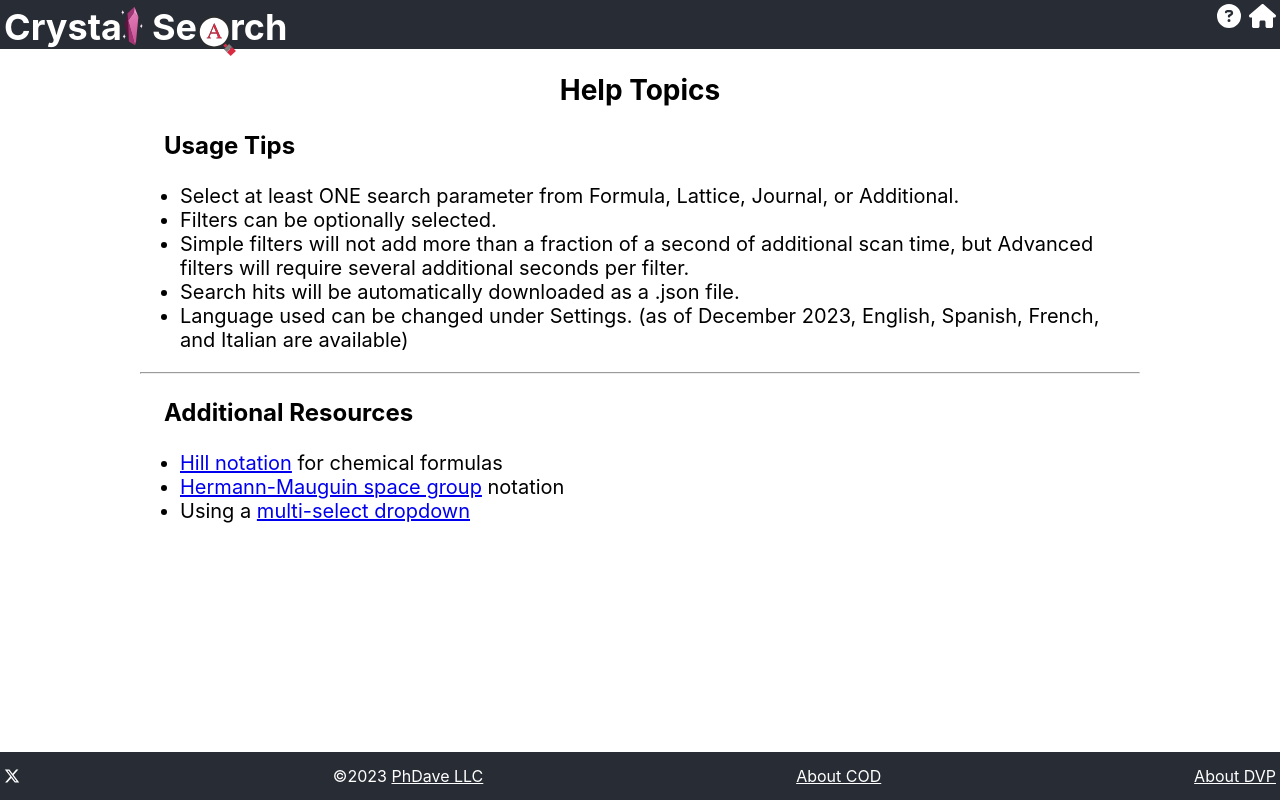
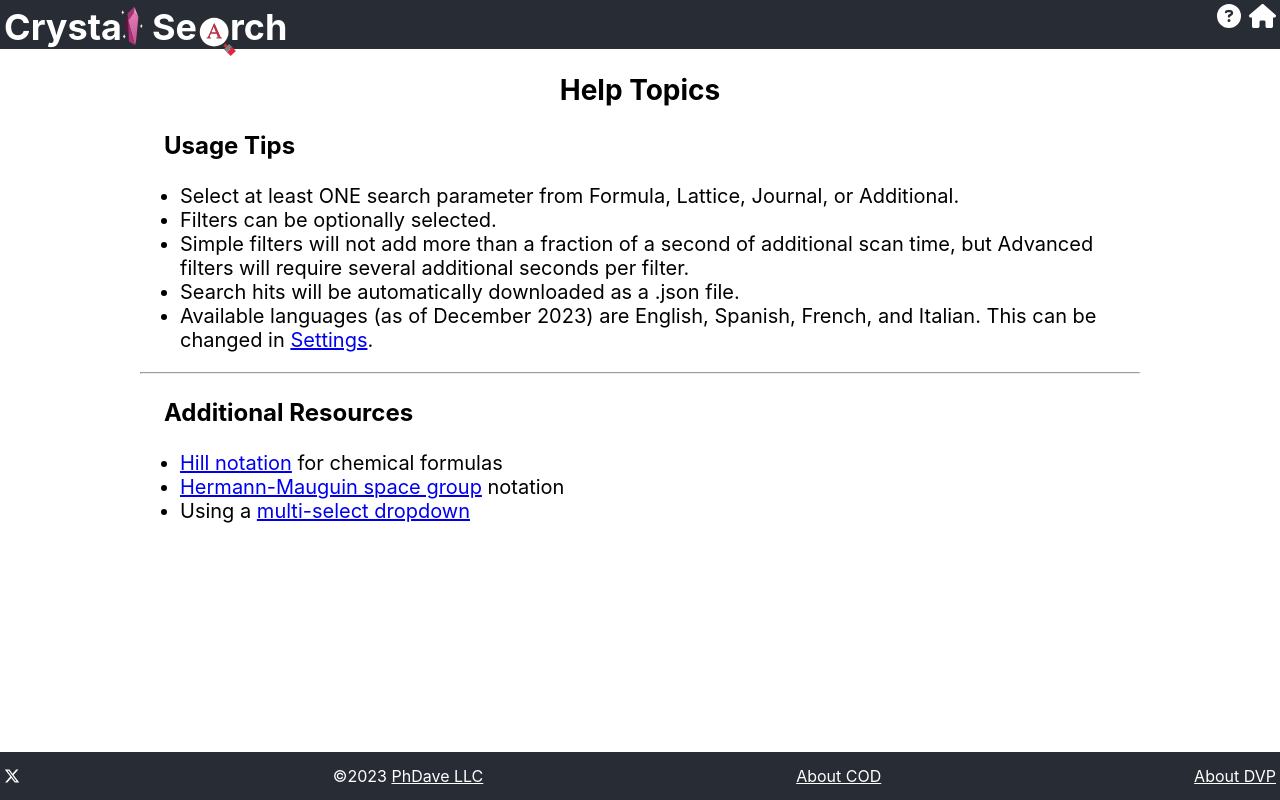
Before and after one commit to phdave2005/Crystal-Search, a React (Create React App) app: page /crystal-search/help in a window 1280 px wide. Built offline with nearby package versions, Linux system fonts and the light colour scheme.

Commit message:
feat: add Settings link to help page | COD-9.25

```diff
--- a/src/help/translation-map.js
+++ b/src/help/translation-map.js
@@ -23,7 +23,7 @@ export const TEXT_MAP = {
                     },
                     {
                         id: 4,
-						text: 'Language used can be changed under Settings. (as of December 2023, English, Spanish, French, and Italian are available)'
+                        text: 'Available languages (as of December 2023) are English, Spanish, French, and Italian. This can be changed in <a href="/crystal-search/settings">Settings</a>.'
                     }
                 ]
             },
@@ -70,7 +70,7 @@ export const TEXT_MAP = {
                     },
                     {
                         id: 4,
-						text: 'El idioma utilizado se puede cambiar en Configuración. (a partir de diciembre de 2023, están disponibles inglés, español, francés e italiano)'
+                        text: 'Los idiomas disponsibles (a diciembre de 2023) son inglés, español, francés, e italiano. Esto se peude cambiar en <a href="/crystal-search/settings">Configuración</a>.'
                     }
                 ]
             },
@@ -117,7 +117,7 @@ export const TEXT_MAP = {
                     },
                     {
                         id: 4,
-						text: 'La langue utilisée peut être modifiée sous Paramètres. (à partir de décembre 2023, l\'anglais, l\'espagnol, le français et l\'italien sont disponibles)'
+                        text: 'Les langues disponsibles (à partir décembre 2023) sont l\'anglais, l\'espagnol, le français et l\'italian. Cela peut être modifié dans les <a href="/crystal-search/settings">Paramètres</a>.'
                     }
                 ]
             },
@@ -164,7 +164,7 @@ export const TEXT_MAP = {
                     },
                     {
                         id: 4,
-						text: 'La lingua utilizzata può essere modificata in Impostazioni. (da dicembre 2023 sono disponibili inglese, spagnolo, francese e italiano)'
+                        text: 'Le lingue disponibili (a dicembre 2023) sono inglese, spagnolo, francese e italiano. Questo può essere modificato in <a href="/crystal-search/settings">Impostazioni</a>.'
                     }
                 ]
             },
```
Also changed, not shown: src/elements/settings/settings-toggle.js (indentation only). Lines whose indentation alone changed are shown as unchanged.
